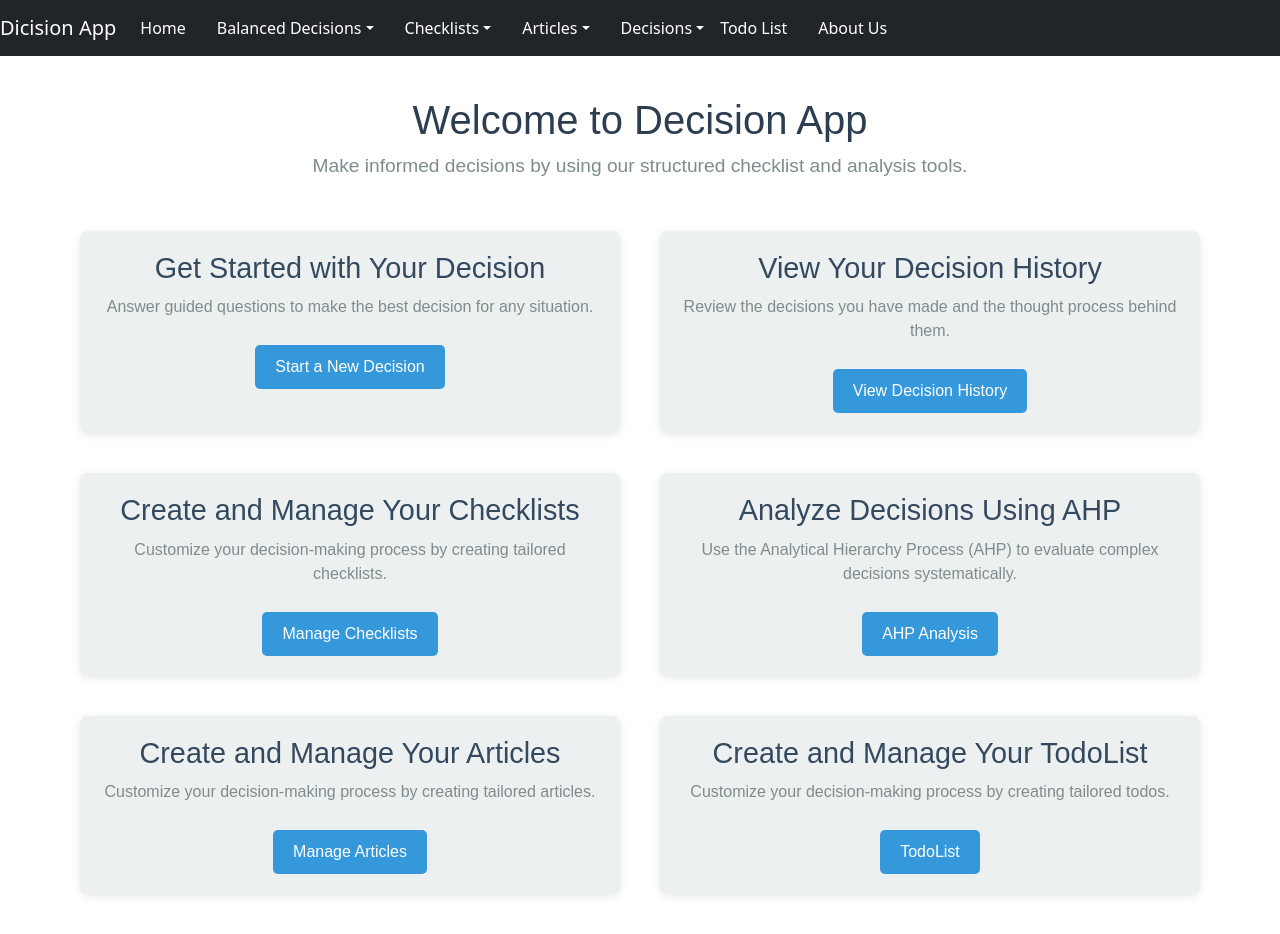
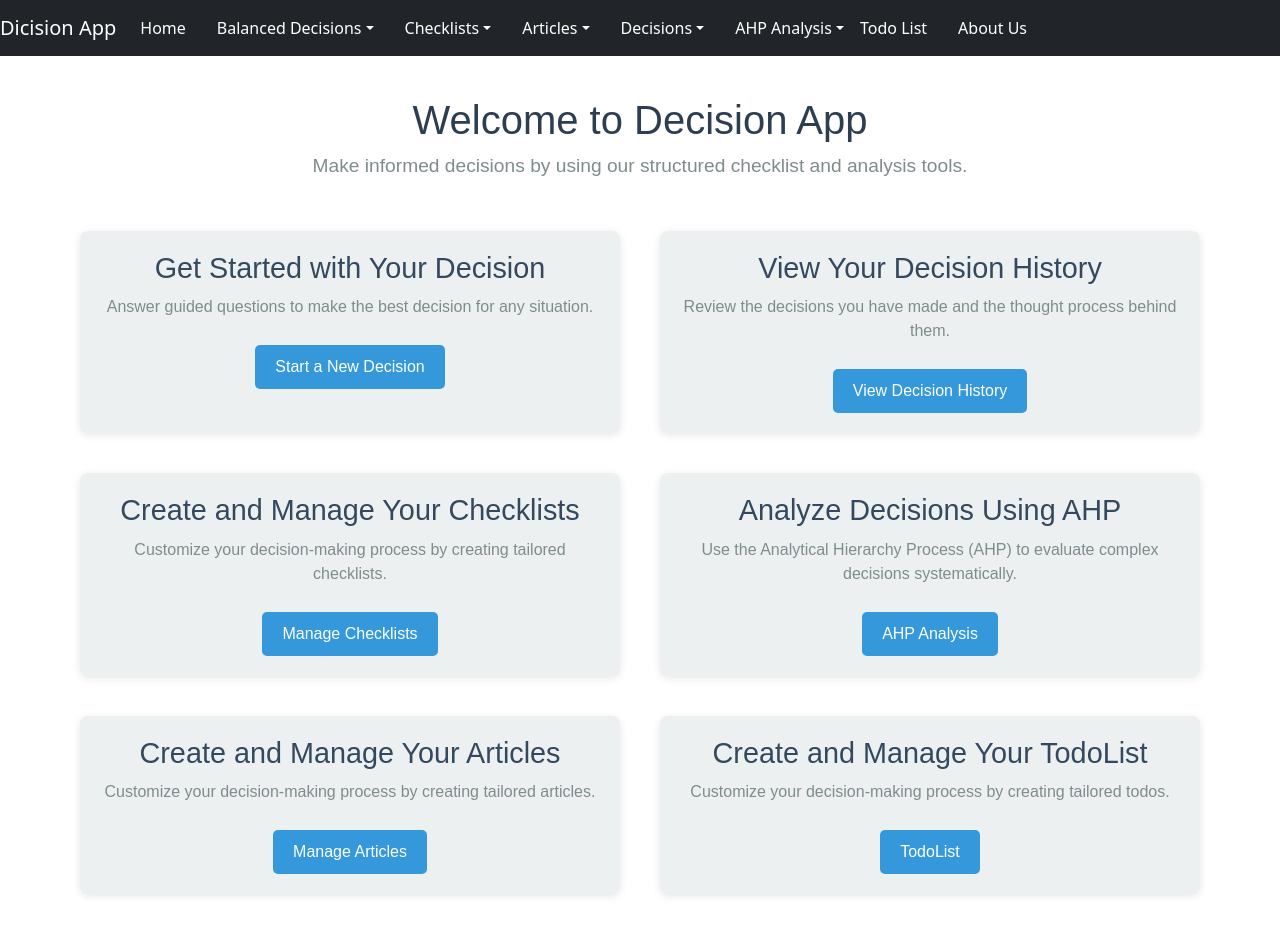
Before and after one commit to tuxiantian/decision-app, a React (Create React App) app: page / in a window 1280 px wide. Built offline with nearby package versions, Linux system fonts and the light colour scheme; a small style sheet from the web is missing.

Commit message:
优化导航栏的展示,增加ahp

```diff
--- a/src/App.js
+++ b/src/App.js
@@ -10,6 +10,7 @@ import QuestionFlow from './QuestionFlow';
 import DecisionsList from './DecisionsList';
 import DecisionDetails from './DecisionDetails';
 import AHPAnalysis from './AHPAnalysis';
+import PairwiseComparison from './PairwiseComparison';
 import DecisionReport from './DecisionReport';
 import ChecklistList from './components/ChecklistList';
 import ChecklistDetail from './components/ChecklistDetail';
@@ -54,7 +55,10 @@ function App() {
               <NavDropdown title="Decisions" id="decisions-dropdown">
                 <NavDropdown.Item as={Link} to="/decisions"  className="nav-dropdown-item">Decisions List</NavDropdown.Item>
                 <NavDropdown.Item as={Link} to="/question-flow"  className="nav-dropdown-item">Question Flow</NavDropdown.Item>
+              </NavDropdown>
+              <NavDropdown title="AHP Analysis" id="ahp-analysis-dropdown">
                 <NavDropdown.Item as={Link} to="/ahp"  className="nav-dropdown-item">AHP Analysis</NavDropdown.Item>
+                <NavDropdown.Item as={Link} to="/ahp-add"  className="nav-dropdown-item">Add AHP Analysis</NavDropdown.Item>
               </NavDropdown>
               <Nav.Link as={Link} to="/todos">Todo List</Nav.Link>
               <Nav.Link as={Link} to="/about-us">About Us</Nav.Link>
@@ -71,6 +75,7 @@ function App() {
           <Route path="/decision/:decisionId" element={<DecisionDetails />} />
           <Route path="/decision-report/:decisionId" element={<DecisionReport />} />
           <Route path="/ahp" element={<AHPAnalysis />} />
+          <Route path="/ahp-add" element={<PairwiseComparison />} />
           <Route path="/checklist-form" element={<ChecklistForm />} />
           <Route path="/checklists" element={<ChecklistList />} />
           <Route path="/checklist/:checklistId" element={<ChecklistDetail />} />
```
